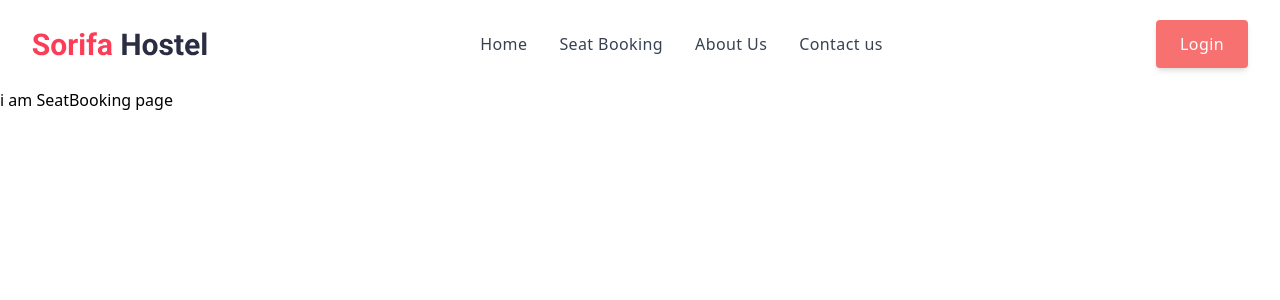
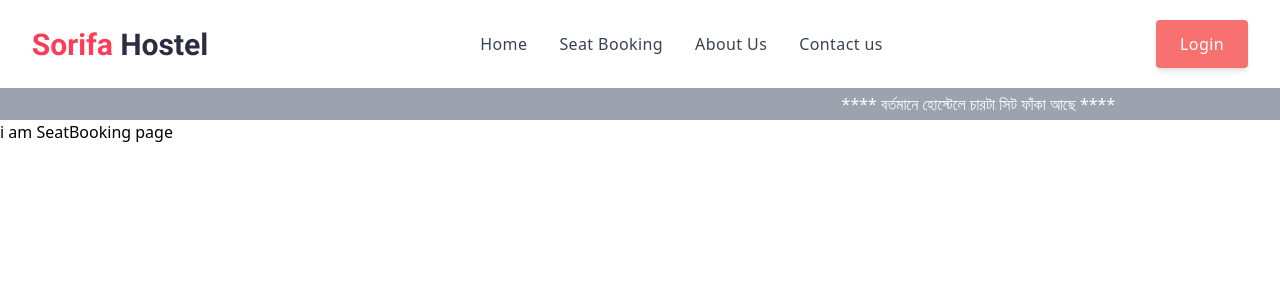
Before and after one commit to devSahinur/sorifa-hostel, a Next.js app: page /seatBooking in a window 1280 px wide. Shown: the top 300 px of the page. Built offline with nearby package versions, Linux system fonts and the light colour scheme.

Commit message:
daynamic route fix

```diff
--- a/components/Features.js
+++ b/components/Features.js
@@ -2,7 +2,7 @@ import React from 'react'
 
 function Features({singleF}) {
   return (
-    <li className="flex items-center">
+    <li className="flex  items-center">
       <div className="mr-2">
         <svg
           className="text-deep-purple-accent-400 h-4 w-4"
--- a/components/SinglePrice.js
+++ b/components/SinglePrice.js
@@ -1,6 +1,8 @@
+import { useRouter } from 'next/router'
 import Features from './../components/Features'
 
 function SinglePrice({ room }) {
+    const router = useRouter()
   return (
     <div className="flex flex-col rounded bg-white shadow-sm transition duration-300 hover:shadow">
       <div className="relative h-48 w-full">
@@ -23,12 +25,12 @@ function SinglePrice({ room }) {
             {room.price} taka
           </div>
         </div>
-        <a
-          href="/"
-          className="focus:shadow-outline inline-flex h-12 w-full items-center justify-center rounded bg-red-400 px-6 font-medium tracking-wide text-white shadow-md transition duration-200 hover:bg-red-600 focus:outline-none"
+        <div
+          onClick={()=>router.push(`/${room.id}`)}
+          className="focus:shadow-outline cursor-pointer inline-flex h-12 w-full items-center justify-center rounded bg-red-400 px-6 font-medium tracking-wide text-white shadow-md transition duration-200 hover:bg-red-600 focus:outline-none"
         >
           Booking Now
-        </a>
+        </div>
       </div>
     </div>
   )
--- /dev/null
+++ b/pages/[id].js
@@ -0,0 +1,12 @@
+import Header from './../components/Header'
+
+function SingleBooking() {
+  return (
+    <div>
+      <Header />
+      <h1>hi i am booking 1</h1>
+    </div>
+  )
+}
+
+export default SingleBooking
--- a/pages/seatBooking.js
+++ b/pages/seatBooking.js
@@ -1,9 +1,17 @@
 import Header from './../components/Header'
+import Marquee from 'react-fast-marquee'
 
 function SeatBooking() {
   return (
     <div>
         <Header/>
+        <Marquee
+        speed={80}
+        gradient={false}
+        className={'h-8 bg-gray-400 text-white'}
+      >
+        **** বর্তমানে হোস্টেলে চারটা সিট ফাঁকা আছে ****
+      </Marquee>
         <h1>i am SeatBooking page</h1>
     </div>
   )
```
